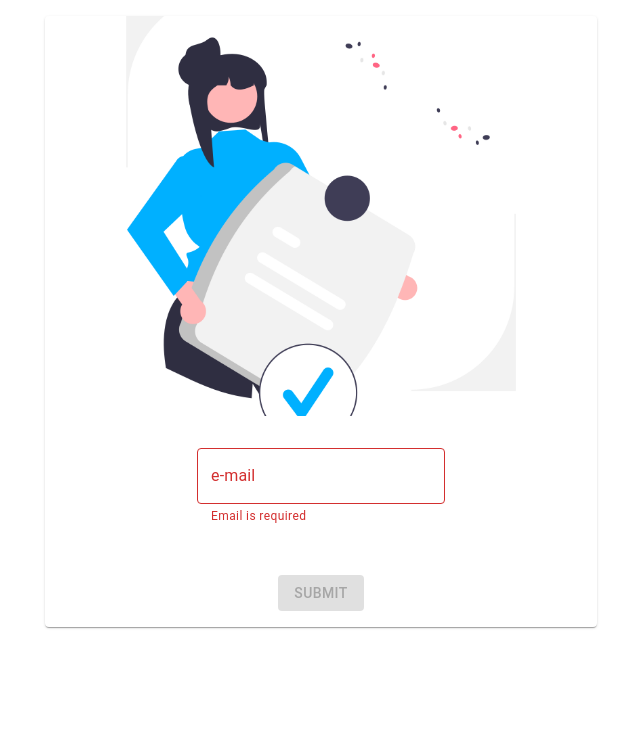
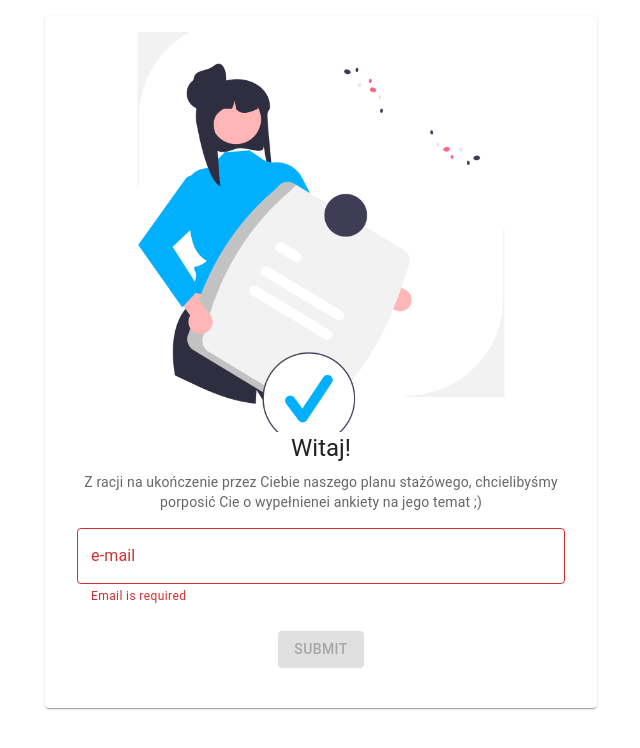
Before and after one commit to elpassion-shops/lesson-11-emails, a Next.js app: page / in a window 1280 px wide. Shown: the top 748 px of the page, without its empty margins (319-959 px from the left). Built offline with nearby package versions, Linux system fonts and the light colour scheme.

Commit message:
feat: add message

```diff
--- a/pages/index.tsx
+++ b/pages/index.tsx
@@ -7,6 +7,7 @@ import {
   Container,
   Box,
   CardMedia,
+  Typography,
 } from "@mui/material";
 
 import type { NextPage } from "next";
@@ -51,12 +52,20 @@ const Home: NextPage = () => {
   return (
     <Container maxWidth="sm" style={{ marginTop: "16px" }}>
       <Card sx={{ minWidth: 275 }}>
+        <CardContent>
         <CardMedia
           component="img"
           height="400"
           image="/img/undraw_Certification_re_ifll.png"
           alt="img"
         />
+        <Typography align= 'center' gutterBottom variant="h5" component="div">
+          Witaj!
+        </Typography>
+        <Typography  align= 'center' variant="body2" color="text.secondary">
+          Z racji na ukończenie przez Ciebie naszego planu stażówego, chcielibyśmy porposić Cie o wypełnienei ankiety na jego temat ;)
+
+        </Typography>
         <form onSubmit={submit}>
           <Box
             sx={{
@@ -68,7 +77,7 @@ const Home: NextPage = () => {
               borderRadius: 1,
             }}
           >
-            <CardContent>
+
               <TextField
                 onChange={emailAddressChangeHandler}
                 fullWidth
@@ -78,7 +87,6 @@ const Home: NextPage = () => {
                 error={!!emailError}
                 helperText={emailError}
               />
-            </CardContent>
           </Box>
           <Box
             sx={{
@@ -89,12 +97,13 @@ const Home: NextPage = () => {
               bgcolor: "background.paper",
               borderRadius: 1,
             }}
-          >
+            >
             <Button variant="contained" type="submit" disabled={!!emailError}>
               Submit
             </Button>
           </Box>
         </form>
+      </CardContent>
       </Card>
     </Container>
   );
```
